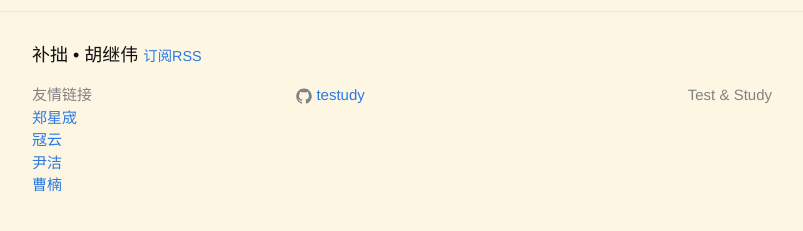
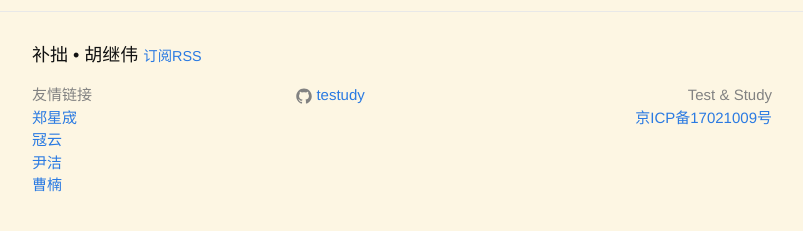
Before and after one commit to testudy/testudy.github.io, a Jekyll site: the page built from index.html, in a window 1280 px wide and 1400 px high, scrolled down 5043 px. Shown: the part 1143-1374 px from the top of the window, without its empty margins (238-1041 px from the left). Built offline with Jekyll 4.4.1, drawn with Linux system fonts in a browser that asks for light colours; comment, search, counter and statistics services are not loaded.

Commit message:
添加site-info

```diff
--- a/_includes/footer.html
+++ b/_includes/footer.html
@@ -35,7 +35,10 @@
       </div>
 
       <div class="footer-col footer-col-3">
-        <p class="pull-right">{{ site.description | escape }}</p>
+        <ul class="site-info pull-right">
+            <li>{{ site.description | escape }}</li>
+            <li><a href="http://www.miitbeian.gov.cn" target="_blank">京ICP备17021009号</a></li>
+        </ul>
       </div>
     </div>
 
--- a/_sass/minima/_layout.scss
+++ b/_sass/minima/_layout.scss
@@ -103,7 +103,8 @@
 }
 
 .contact-list,
-.social-media-list {
+.social-media-list,
+.site-info {
   list-style: none;
   margin-left: 0;
 }
@@ -246,6 +247,7 @@
 }
 .pull-right {
     float: right;
+    text-align: right;
 }
 
 .video-player {
```
